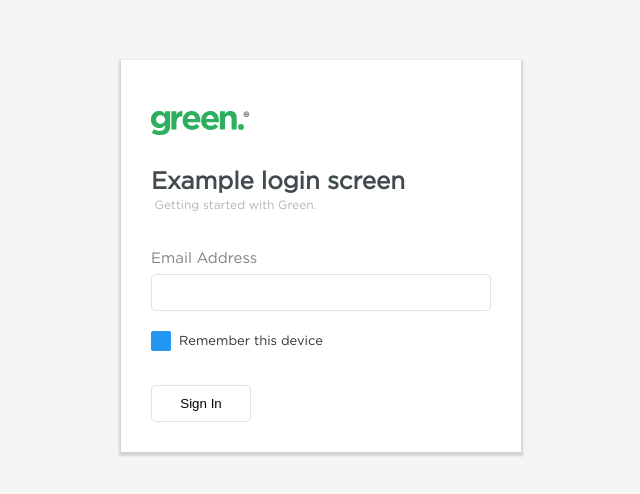
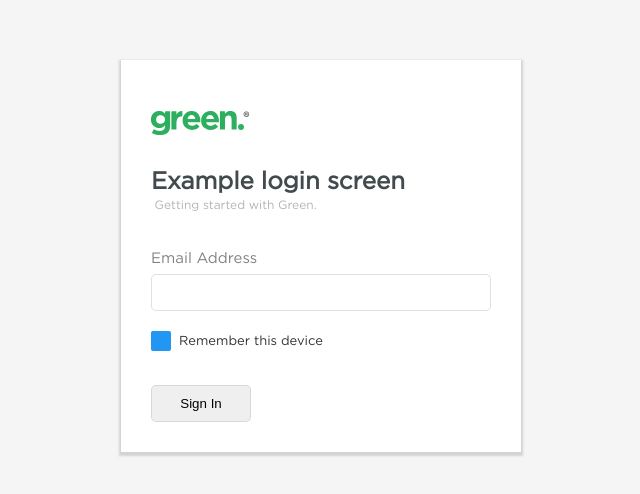
Before and after one commit to gottedev/login-task, a React (Create React App) app: page / in a window 1280 px wide. Shown: the part 104-598 px from the top of the page, without its empty margins (319-959 px from the left). Built offline with nearby package versions, Linux system fonts and the light colour scheme.

Commit message:
removes unconsumed css

```diff
--- a/src/components/assets/button/Button.jsx
+++ b/src/components/assets/button/Button.jsx
@@ -1,5 +1,4 @@
 import React from "react";
-import "./button.scss";
 
 function Button({ text, onClickHandler, type, ...props }) {
   return (
--- a/src/components/assets/button/button.scss
+++ /dev/null
@@ -1,9 +0,0 @@
-@import "../../../variables.scss";
-
-button {
-  width: 10rem;
-  background: $bg-color-card;
-  padding: $padding-main/2;
-  border: 1px solid $secondary-color;
-  border-radius: $border-radius;
-}
--- a/src/components/assets/image/Image.jsx
+++ b/src/components/assets/image/Image.jsx
@@ -1,5 +1,4 @@
 import React from "react";
-import "./image.scss";
 
 function Image({ src, alt, className, ...props }) {
   return (
--- a/src/components/assets/image/image.scss
+++ /dev/null
@@ -1,6 +0,0 @@
-@import "../../../variables.scss";
-
-.Image-Container {
-  padding: $padding-elements;
-  width: 10rem;
-}
--- a/src/components/assets/input/Input.jsx
+++ b/src/components/assets/input/Input.jsx
@@ -1,5 +1,4 @@
 import React from "react";
-import "./input.scss";
 
 function Input({
   placeHolder,
--- a/src/components/assets/input/input.scss
+++ /dev/null
@@ -1,10 +0,0 @@
-@import "../../../variables.scss";
-
-.Input-Container {
-  display: flex;
-  flex-direction: column;
-  input {
-    padding: $padding-main/2;
-    border-radius: $border-radius;
-  }
-}
```
